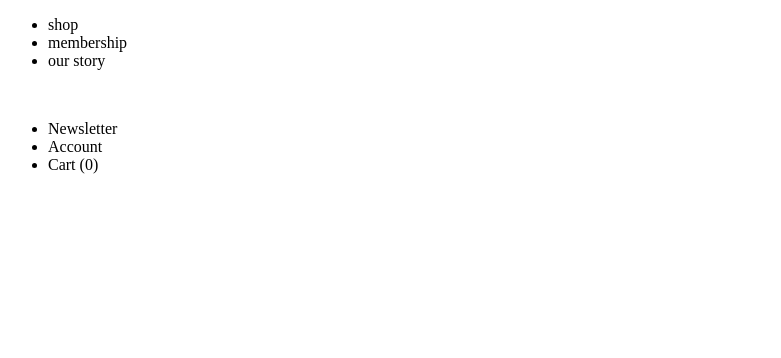
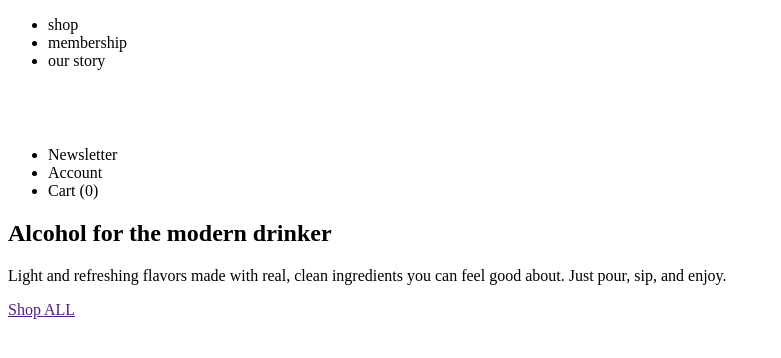
Before and after one commit to NatashaDashkovska/Haus, a plain HTML site: page index.html in a window 1280 px wide. Shown: the whole page, without its empty margins (0-781 px from the left). Drawn offline with Linux system fonts and the light colour scheme.

Commit message:
add hero section

```diff
--- a/index.html
+++ b/index.html
@@ -22,5 +22,16 @@
         <li>Cart (0)</li>
       </ul>
     </header>
+    <main>
+      <!-- Секция героя -->
+      <section>
+        <h1>Alcohol for the modern drinker</h1>
+        <p>
+          Light and refreshing flavors made with real, clean ingredients you can
+          feel good about. Just pour, sip, and enjoy.
+        </p>
+        <a href="">Shop ALL</a>
+      </section>
+    </main>
   </body>
 </html>
```
Also changed, not shown: images/bon-appetit.svg (added), images/food&wine.svg (added), images/logo.svg (added), images/the-new-york-times.svg (added).
